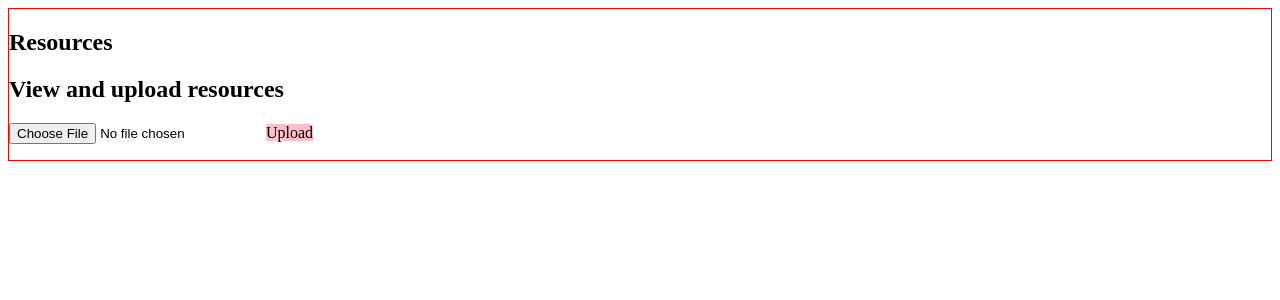
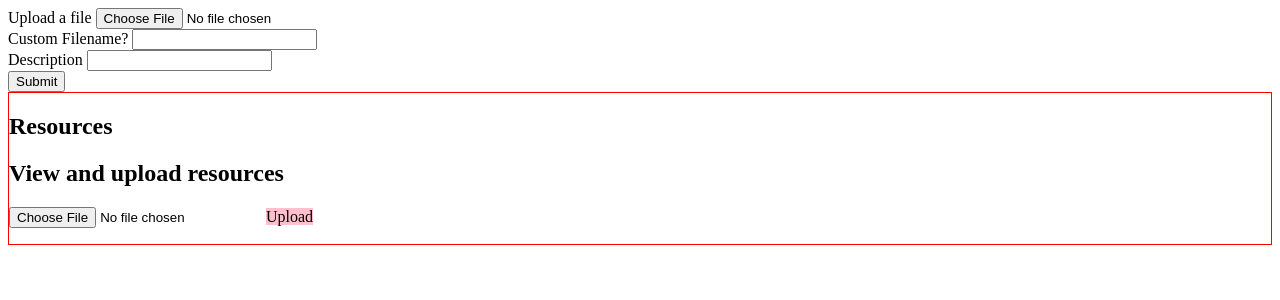
Before and after one commit to davemckenna01/optimus, a Python web app: template templates/main.html in a window 1280 px wide. Shown: the top 300 px of the page. Run offline with Jinja, Linux system fonts and the light colour scheme; the template is opened without the code that fills it, so the values that code supplies are empty; some libraries are stand-ins or nearby versions.

Commit message:
put is complete on resources

```diff
--- a/static/main.js
+++ b/static/main.js
@@ -8,6 +8,7 @@ $(function(){
     defaults: {
       blobKey: '',
       name: '',
+      description: '',
       content: ''
     },
     idAttribute: 'blobKey'
@@ -30,9 +31,8 @@ $(function(){
     // The DOM events specific to an item.
     events: {
       'dblclick .fileName' : 'edit',
-    //  "click span.todo-destroy"   : "clear",
-      'keypress .resourceFile-input'      : 'updateOnEnter',
-      'blur .resourceFile-input'          : 'close'
+    //  "click .fileDestroy"   : "clear",
+      'click .close'          : 'close'
     },
 
     initialize: function() {
@@ -44,26 +44,22 @@ $(function(){
     render: function() {
       //this.$el.html(this.template(tpls.resourceList, {'list': this.model.models})).attr('id',this.id);
       $(this.el).html(this.template(this.model.toJSON()));
-      this.input = this.$('.resourceFile-input');
+      this.updateName = this.$('.updateName');
+      this.updateDescription = this.$('.updateDescription');
       return this;
     },
 
     // Switch this view into `"editing"` mode, displaying the input field.
     edit: function() {
-      console.log(this.el);
       $(this.el).addClass("editing");
-      this.input.focus();
+      this.updateName.focus();
     },
 
     // Close the `"editing"` mode, saving changes to the todo.
     close: function() {
-      this.model.save({name: this.input.val()});
+      this.model.save({name: this.updateName.val(),
+                       description: this.updateDescription.val()});
       $(this.el).removeClass("editing");
-    },
-
-    // If you hit `enter`, we're through editing the item.
-    updateOnEnter: function(e) {
-      if (e.keyCode == 13) this.close();
     },
 
     // Remove the item, destroy the model.
--- a/templates/main.html
+++ b/templates/main.html
@@ -24,6 +24,15 @@
   <script src="/static/main.js"></script>
 </head>
 <body>
+<form action="{{ upload_url }}" method="POST" enctype="multipart/form-data">
+  <label for="file">Upload a file</label>
+  <input type="file" name="file"><br>
+  <label for="customFilename">Custom Filename?</label>
+  <input type="text" name="customFilename" value=""><br>
+  <label for="description">Description</label>
+  <input type="text" name="description" value=""><br>
+  <input type="submit" name="submit" value="Submit">
+</form>
 
 <section id="resourceFiles" class="page">
   <header>
@@ -51,13 +60,22 @@
 <script type="text/template" id="resource-template">
   <div class="resourceFile">
     <div class="display">
+      <span>File Name: </span>
       <span class="fileName"><%=name%></span>
-      <span><%=blobKey%></span>
-      <span class="resourceFile-destroy">destroy</span>
+      <span>Description: </span>
+      <span class="fileDescription"><%=description%></span>
+
+      <span class="fileKey"><%=blobKey%></span>
+
+      <span class="fileDestroy">destroy</span>
     </div>
     <div class="edit">
-      <input class="resourceFile-input" type="text" value="<%= name %>" />
+      <label for="updateName">File Name: </label>
+      <input class="updateName" name="updateName" type="text" value="<%= name %>" />
+      <label for="updateDescription">Description: </label>
+      <input class="updateDescription" name="updateDescription" type="text" value="<%= description %>" />
       <span><%=blobKey%></span>
+      <span class="close">Done</span>
     </div>
   </div>
 </script>
```
Also changed, not shown: main.py (+45 -11 lines).
